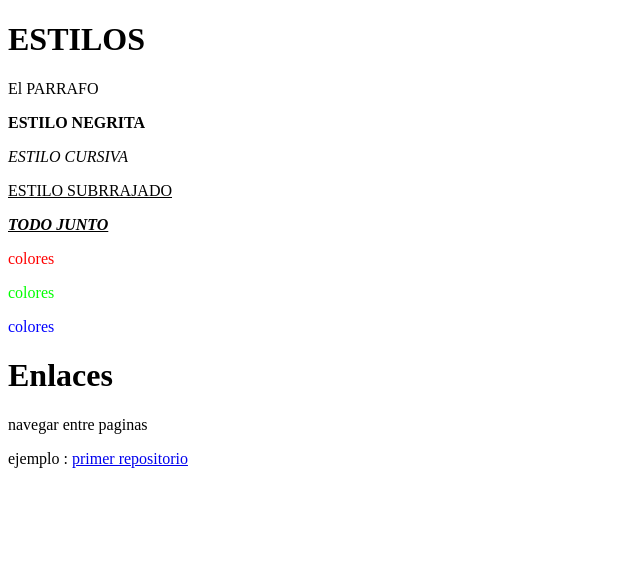
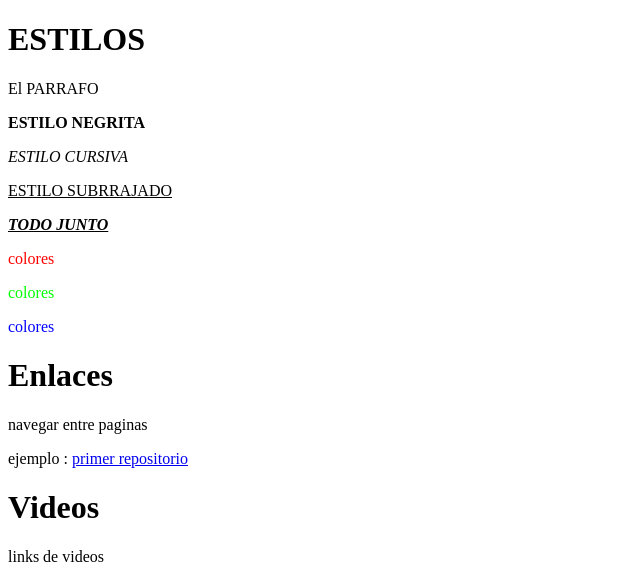
Before and after one commit to SantiagoDazA110/SantiagoDazA110.github.io, a plain HTML site: page index.html in a window 1280 px wide. Shown: the whole page, without its empty margins (0-640 px from the left). Drawn offline with Linux system fonts and the light colour scheme; grey boxes are pictures that could not be loaded.

Commit message:
enlaces a videos

```diff
--- a/index.html
+++ b/index.html
@@ -20,5 +20,9 @@
     <p>navegar entre paginas</p>
     <p>ejemplo : <a href="https://github.com/SantiagoDazA110/Pruebas">
         primer repositorio </a></p>
+
+        <H1>Videos</H1>
+        <p>links de videos</p>
+        <video src="iframe width="560 height="315" src="https://www.youtube.com/embed/3w-2gUSus34" title="YouTube video player" frameborder="0" allow="accelerometer; autoplay; clipboard-write; encrypted-media; gyroscope; picture-in-picture" allowfullscreen></iframe>"></video>
 </body>
 </html>
```
